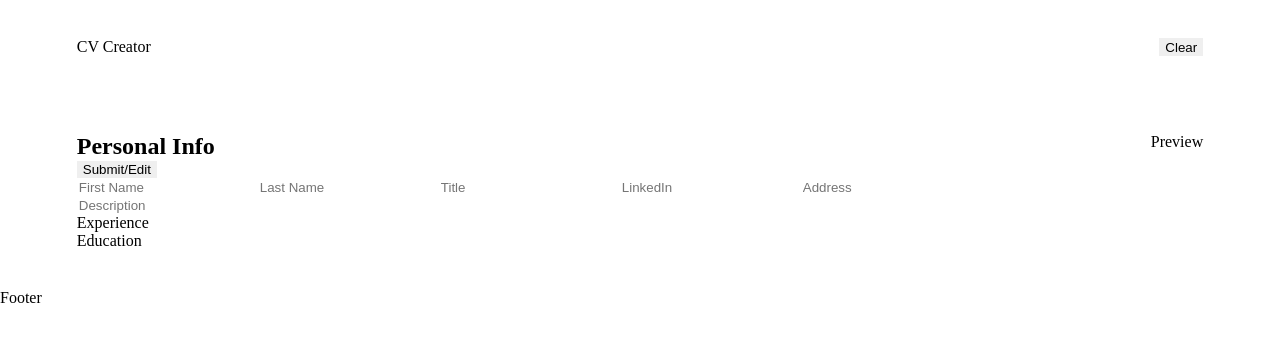
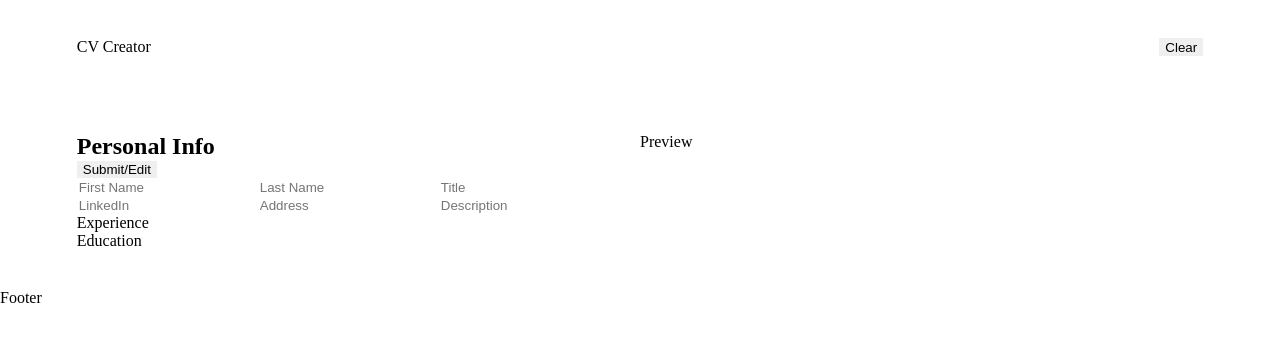
Before and after one commit to samsonc89/cv-project, a React (Create React App) app: page / in a window 1280 px wide. Shown: the top 342 px of the page. Built offline with nearby package versions, Linux system fonts and the light colour scheme.

Commit message:
Adjust spacing between main containers in content

```diff
--- a/src/App.css
+++ b/src/App.css
@@ -16,4 +16,9 @@
 .input__container {
   display: flex;
   flex-direction: column;
+  flex: 1;
 }
+
+.preview__container {
+  flex: 1;
+}
```
